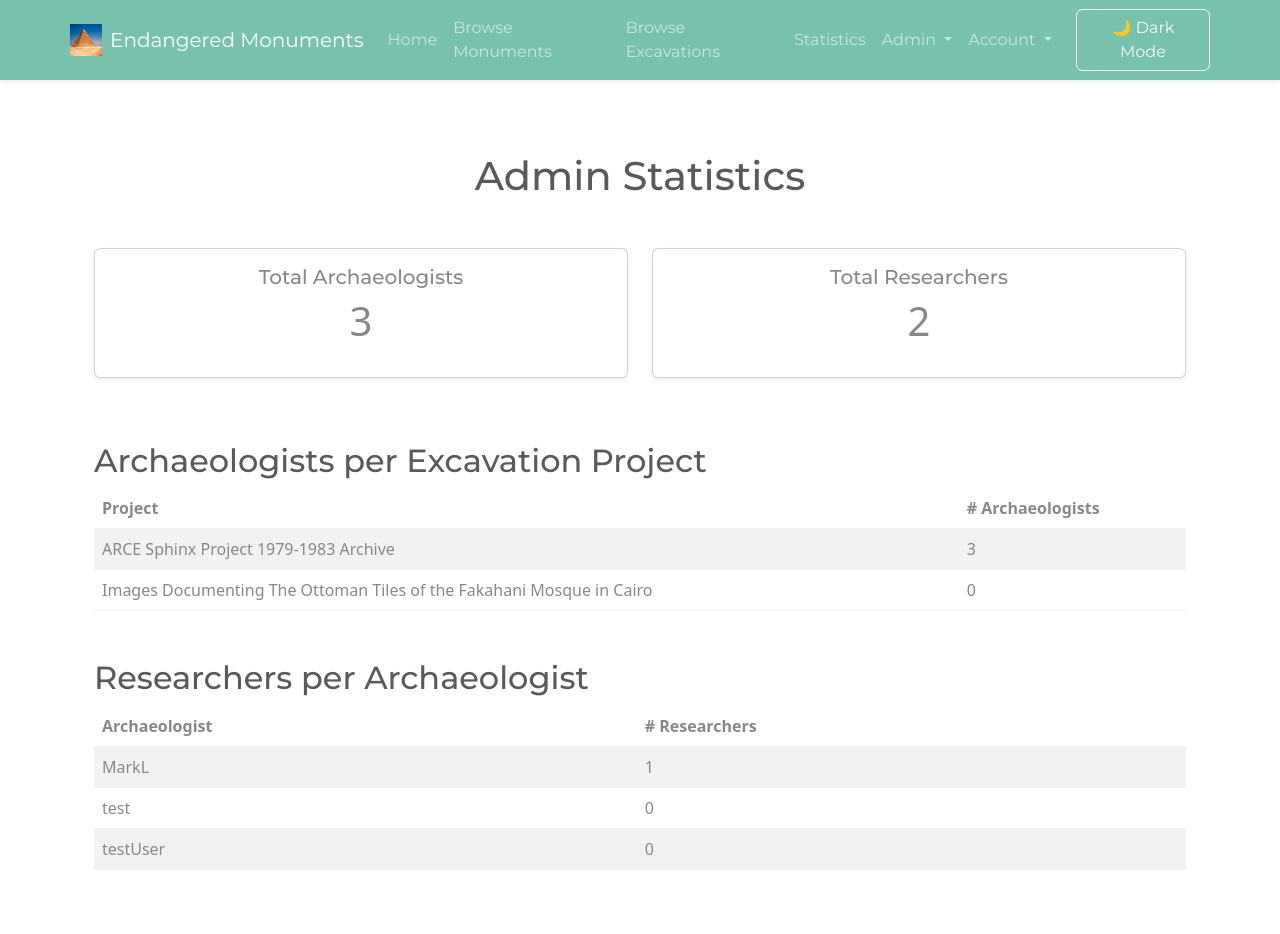
After one commit to omerahmed05/endangered-monuments, a Flask app: page /admin_statistics in a window 1280 px wide. The commit adds this page. Run offline with Flask 3, Linux system fonts and the light colour scheme; the visitor is signed in with stand-in values (Sample User, id 1); data comes from the database, SQL or seed files in the repository; data that the repository does not hold is empty; some libraries are stand-ins or nearby versions.

Commit message:
Added admin statistics

```diff
--- a/connections.py
+++ b/connections.py
@@ -598,6 +598,57 @@ def statistics():
                            monos_by_city=monos_by_city,
                            researchers_per_project=researchers_per_project)
 
+@app.route('/admin_statistics')
+def admin_statistics():
+    # only archaeologist-admins allowed
+    if session.get('role') != 'archaeologist':
+        abort(403)
+
+    conn = mysql.connector.connect(**config)
+    cursor = conn.cursor(dictionary=True)
+
+    # Totals
+    cursor.execute("SELECT COUNT(*) AS total_archaeologists FROM ARCHAEOLOGIST")
+    total_archaeologists = cursor.fetchone()['total_archaeologists']
+
+    cursor.execute("SELECT COUNT(*) AS total_researchers FROM RESEARCHER")
+    total_researchers = cursor.fetchone()['total_researchers']
+
+    # Archaeologists per excavation project
+    cursor.execute("""
+      SELECT
+        p.NAME AS project_name,
+        COUNT(a.ARCHAEOLOGIST_ID) AS archaeologist_count
+      FROM EXCAVATION_PROJECT p
+      LEFT JOIN ARCHAEOLOGIST a
+        ON p.EXCAVATION_ID = a.EXCAVATION_ID
+      GROUP BY p.EXCAVATION_ID, p.NAME
+    """)
+    arch_per_project = cursor.fetchall()
+
+    # Researchers per archaeologist
+    cursor.execute("""
+      SELECT
+        a.USERNAME AS archaeologist,
+        COUNT(r.RESEARCHER_ID) AS researcher_count
+      FROM ARCHAEOLOGIST a
+      LEFT JOIN RESEARCHER r
+        ON a.ARCHAEOLOGIST_ID = r.MANAGER
+      GROUP BY a.ARCHAEOLOGIST_ID, a.USERNAME
+    """)
+    researchers_per_arch = cursor.fetchall()
+
+    cursor.close()
+    conn.close()
+
+    return render_template(
+      'admin_statistics.html',
+      total_archaeologists=total_archaeologists,
+      total_researchers=total_researchers,
+      arch_per_project=arch_per_project,
+      researchers_per_arch=researchers_per_arch
+    )
+
 if __name__ == '__main__':
     #print(app.url_map)
     app.run(debug=True)
--- /dev/null
+++ b/templates/admin_statistics.html
@@ -0,0 +1,64 @@
+{% extends "base.html" %}
+{% block content %}
+  <div class="container py-5">
+    <h1 class="text-center mb-5">Admin Statistics</h1>
+
+    <!-- Summary cards -->
+    <div class="row text-center mb-5">
+      <div class="col-md-6 mb-3">
+        <div class="card shadow-sm">
+          <div class="card-body">
+            <h5 class="card-title">Total Archaeologists</h5>
+            <p class="display-6">{{ total_archaeologists }}</p>
+          </div>
+        </div>
+      </div>
+      <div class="col-md-6 mb-3">
+        <div class="card shadow-sm">
+          <div class="card-body">
+            <h5 class="card-title">Total Researchers</h5>
+            <p class="display-6">{{ total_researchers }}</p>
+          </div>
+        </div>
+      </div>
+    </div>
+
+    <!-- Archaeologists per Project -->
+    <h2 class="mt-4">Archaeologists per Excavation Project</h2>
+    <table class="table table-striped mb-5">
+      <thead>
+        <tr>
+          <th>Project</th>
+          <th># Archaeologists</th>
+        </tr>
+      </thead>
+      <tbody>
+        {% for row in arch_per_project %}
+          <tr>
+            <td>{{ row.project_name }}</td>
+            <td>{{ row.archaeologist_count }}</td>
+          </tr>
+        {% endfor %}
+      </tbody>
+    </table>
+
+    <!-- Researchers per Archaeologist -->
+    <h2 class="mt-4">Researchers per Archaeologist</h2>
+    <table class="table table-striped">
+      <thead>
+        <tr>
+          <th>Archaeologist</th>
+          <th># Researchers</th>
+        </tr>
+      </thead>
+      <tbody>
+        {% for row in researchers_per_arch %}
+          <tr>
+            <td>{{ row.archaeologist }}</td>
+            <td>{{ row.researcher_count }}</td>
+          </tr>
+        {% endfor %}
+      </tbody>
+    </table>
+  </div>
+{% endblock %}
--- a/templates/base.html
+++ b/templates/base.html
@@ -94,18 +94,30 @@
           {% else %}
             <!-- Archaelogist (Admin) view -->
             {% if session.get('role') == 'archaeologist' %}
-            <!-- Create Admin tab -->
-            <li class="nav-item">
-              <a class="nav-link" href="{{ url_for('create_admin') }}">
-                Create Admin
-              </a>
-            </li>
-            <!-- Manager View tab -->
-            <li class="nav-item">
-              <a class="nav-link" href="{{ url_for('manager_view') }}">
-                Manager View
-              </a>
-            </li>
+              <!-- Admin dropdown -->
+              <li class="nav-item dropdown">
+                <a class="nav-link dropdown-toggle" href="#" id="adminDropdown"
+                  role="button" data-bs-toggle="dropdown" aria-expanded="false">
+                  Admin
+                </a>
+                <ul class="dropdown-menu dropdown-menu-end" aria-labelledby="adminDropdown">
+                  <li>
+                    <a class="dropdown-item" href="{{ url_for('create_admin') }}">
+                      Create Admin
+                    </a>
+                  </li>
+                  <li>
+                    <a class="dropdown-item" href="{{ url_for('manager_view') }}">
+                      Edit Researchers
+                    </a>
+                  </li>
+                  <li>
+                    <a class="dropdown-item" href="{{ url_for('admin_statistics') }}">
+                      Admin Statistics
+                    </a>
+                  </li>
+                </ul>
+              </li>
             {% endif %}
             <!-- Account dropdown for logged-in users -->
             <li class="nav-item dropdown">
```
